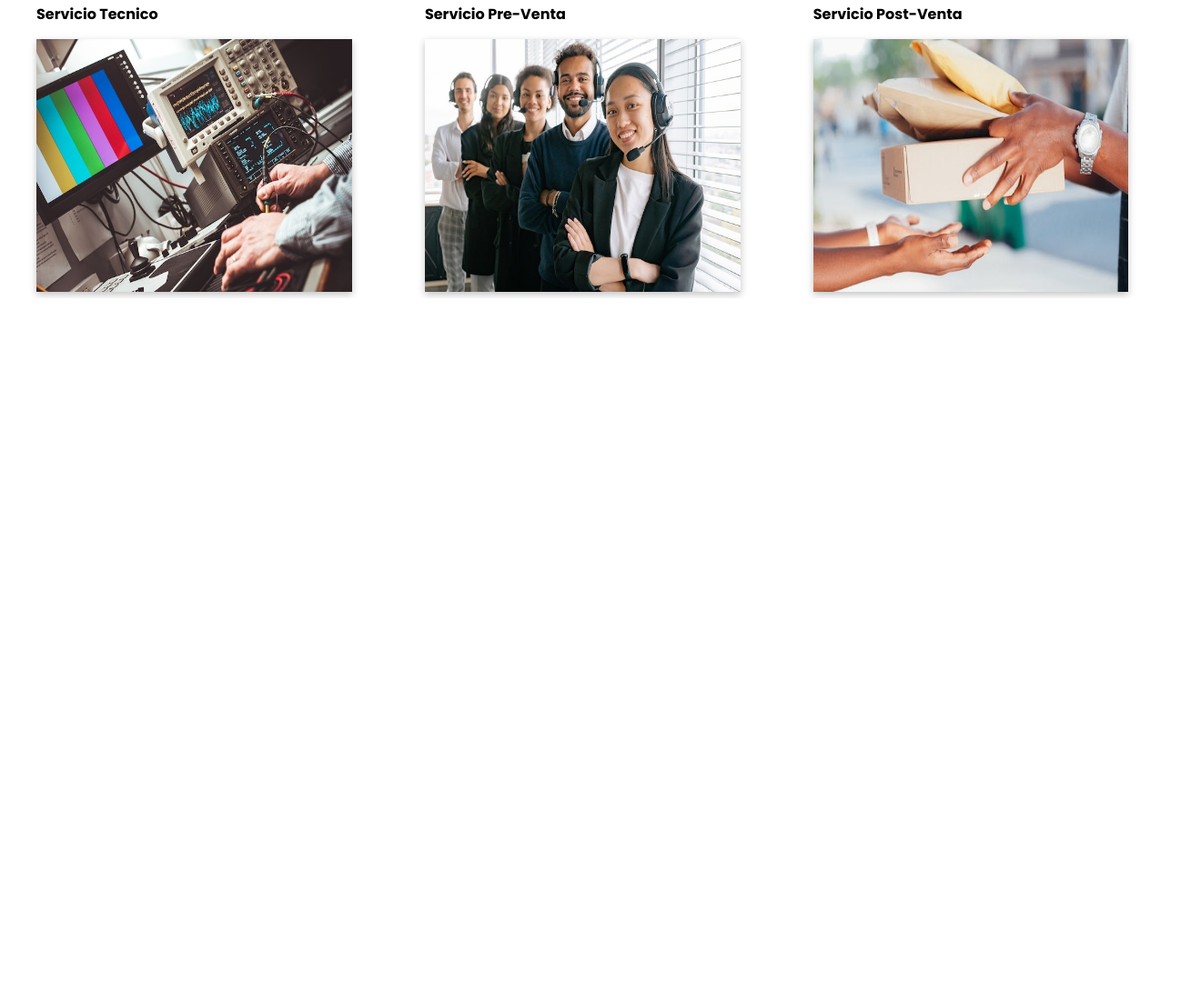
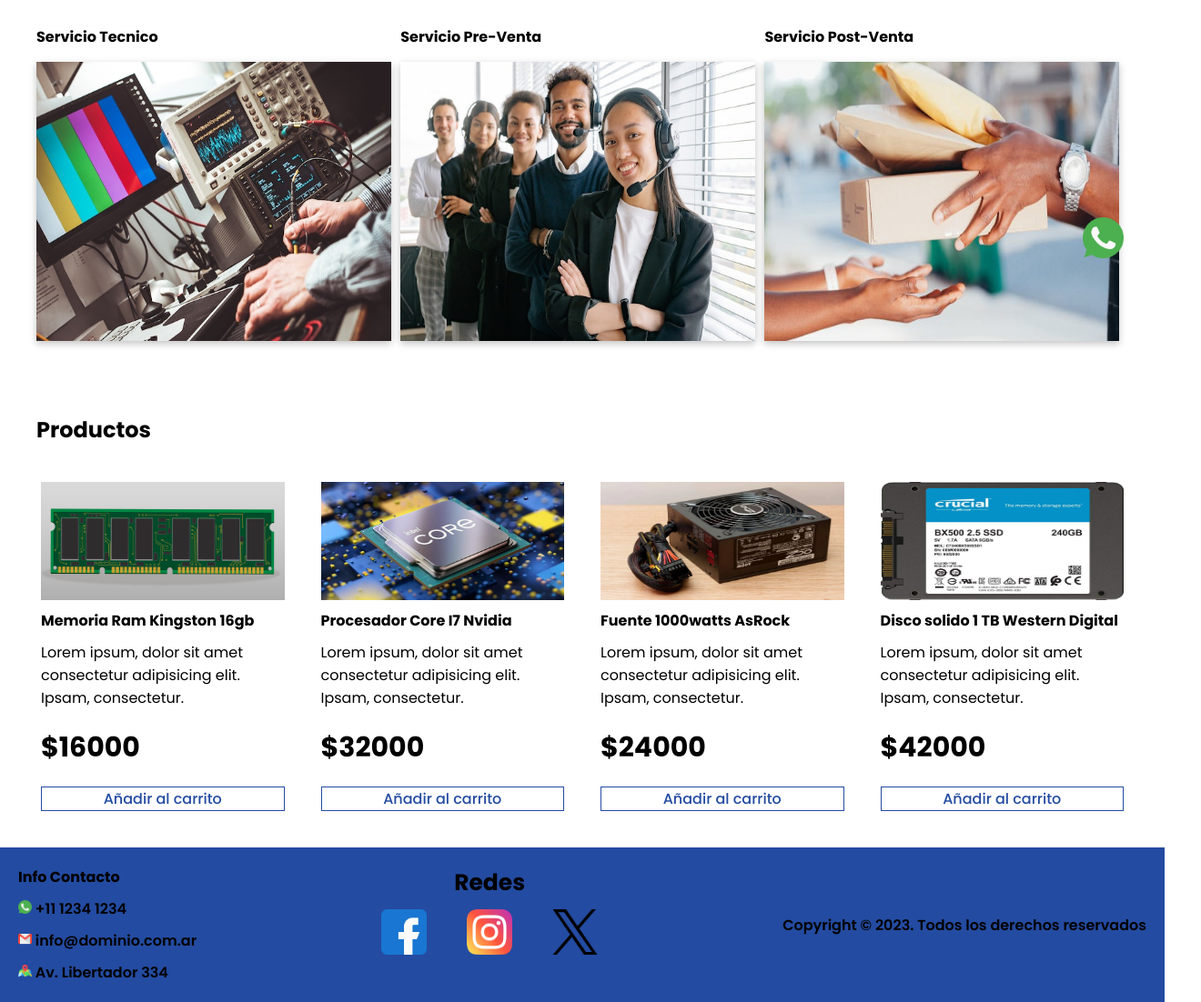
Before and after one commit to AlanSan1995/practica-ServicioTecnico, a plain HTML site: page index.html in a window 1280 px wide. Shown: the part 479-1581 px from the top of the page at 91% size, 1320 px wide, since content can reach past the window. Before the commit the page ends 807 px from the top, so only its background shows below. Drawn offline with Linux system fonts and the light colour scheme.

Commit message:
se termino con la pagina version desktop

```diff
--- a/css/style.css
+++ b/css/style.css
@@ -32,16 +32,27 @@
 .menu > a:hover {
   font-size: 18px;
 }
+.btn-whats{
+  position: fixed;
+  right: 45px;
+  bottom: 30px;
+}
+.btn-whats > img{
+  width: 45px;
+}
 .container_nosotros {
   margin: 50px;
 }
 .contenedor_nosotros {
   display: flex;
   align-items: center;
+  justify-content: space-between;
 }
 .texto_nosotros {
+  width: 60%;
   display: flex;
   flex-direction: column;
+  justify-content: space-between;
 }
 .texto_nosotros > h2 {
   color: #234ba1;
@@ -62,7 +73,6 @@
   font-size: 17px;
 }
 .seccion_servicios {
-  width: 100%;
   margin: 0 40px;
 }
 .contenedor_servicios {
@@ -72,14 +82,93 @@
   padding-bottom: 15px;
 }
 .servicio > img {
-  width: calc(100% - 80px);
+  width: calc(100% - 10px);
   height: 100%;
   box-shadow: rgba(0, 0, 0, 0.24) 0px 3px 8px;
   cursor: pointer;
 }
 .seccion-productos {
-  display: none;
+  display: flex;
+  margin-top: 120px;
 }
-footer{
-  display: none;
+.producto {
+  margin: 20px;
 }
+.container > h2 {
+  margin-left: 40px;
+}
+.contenedor_productos {
+  display: flex;
+  margin: 20px 25px;
+}
+.producto{
+  display: flex;
+  flex-direction: column;
+}
+.producto > img {
+  height: 130px;
+}
+.producto > div {
+  display: flex;
+  flex-direction: column;
+}
+.producto > div > h4 {
+  font-size: 16px;
+  margin: 10px 0;
+}
+.producto > div > p {
+  font-weight: 400;
+}
+.producto > div > span {
+  font-size: 30px ;
+  font-weight: 700;
+  margin: 20px 0;
+}
+.producto > div > a {
+  text-decoration: none;
+  font-weight: 500;
+  color: #234ba1;
+  border: 1px solid #234ba1;
+  text-align: center;
+}
+.section_footer {
+  background-color: #234ba1;
+  display: flex;
+  justify-content: space-between;
+  padding: 20px;
+}
+.info_container{
+  display: flex;
+  flex-direction: column;
+  gap: 10px;
+
+}
+.info_container > a {
+  text-decoration: none;
+  font-weight: 600;
+  color: black;
+}
+.info_container > a > img {
+  width: 15px;
+}
+.redes_container{
+  display: flex;
+  flex-direction: column;
+}
+.redes_container > h4{
+  display: flex;
+  justify-content: center;
+  font-size: 25px;
+  margin-bottom: 10px;
+}
+.redes > a{
+  margin: 20px;
+}
+.redes > a > img{
+  width: 50px;
+}
+.copy_section{
+  display: flex;
+  align-items: center;
+  font-weight: 600;
+}
--- a/index.html
+++ b/index.html
@@ -25,15 +25,17 @@
         <div class="contenedor_menu">
           <nav class="menu">
             <a class="menu-enlace" href="#">Home</a>
-            <a class="menu-enlace" href="#">Nosotros</a>
-            <a class="menu-enlace" href="#"> Servicios</a>
-            <a class="menu-enlace" href="#"> Productos</a>
+            <a class="menu-enlace" href="#nosotros">Nosotros</a>
+            <a class="menu-enlace" href="#servicios"> Servicios</a>
+            <a class="menu-enlace" href="#productos"> Productos</a>
           </nav>
         </div>
       </div>
     </header>
 
-    <section class="seccion_nosotros">
+    <section id="nosotros" class="seccion_nosotros">
+      <a href="" class="btn-whats"><img src="./img/iconosRedes/whatsapp.png" alt=""></a>
+
       <div class="container_nosotros">
         <div class="contenedor_nosotros">
           <div class="texto_nosotros">
@@ -64,7 +66,7 @@
     </section>
 
     <main>
-      <section class="seccion_servicios">
+      <section id="servicios" class="seccion_servicios">
         <div>
           <div class="contenedor_servicios">
             <div class="servicio">
@@ -91,10 +93,10 @@
         </div>
       </section>
 
-      <section class="seccion-productos">
+      <section id="productos" class="seccion-productos">
         <div class="container">
           <h2>Productos</h2>
-          <div class="contenedor-productos">
+          <div class="contenedor_productos">
             <div class="producto">
               <img src="./img/Memoria-RAM-1.png" alt="" />
               <div>
@@ -152,48 +154,26 @@
     </main>
 
     <footer>
-      <div class="container">
-        <div>
+      <div class="section_footer">
+        <div class="info_container">
           <h4>Info Contacto</h4>
-          <ul>
-            <li><i class="fa-solid fa-square-phone"></i> +11 1234 1234</li>
-            <li><i class="fa-solid fa-envelope"></i> info@dominio.com.ar</li>
-            <li>
-              <i class="fa-solid fa-map-location-dot"></i> Av. Libertador 334
-            </li>
-          </ul>
+            <a href=""><img src="./img/iconosRedes/whatsapp.png" alt=""> +11 1234 1234</a>
+            <a href=""><img src="./img/iconosRedes/gmail.png" alt=""> info@dominio.com.ar</a>
+            <a href=""><img src="./img/iconosRedes/mapa.png" alt=""> Av. Libertador 334</a>
         </div>
-
-        <div>
+        <div class="redes_container">
+          <h4>Redes</h4>
+          <div class="redes">
+            <a href=""><img src="./img/iconosRedes/facebook.png" alt=""></a>
+            <a href=""><img src="./img/iconosRedes/instagram.png" alt=""></a>
+            <a href=""><img src="./img/iconosRedes/x.png" alt=""></a>
+          </div>
+        </div>
+        <div class="copy_section">
           <p>Copyright © 2023. Todos los derechos reservados</p>
         </div>
+      </div>
 
-        <div>
-          <h4>Redes</h4>
-          <ul>
-            <li>
-              <a href="" target="_blank"
-                ><i class="fa-brands fa-linkedin"></i
-              ></a>
-            </li>
-            <li>
-              <a href="https://www.facebook.com" target="_blank"
-                ><i class="fa-brands fa-square-facebook"></i
-              ></a>
-            </li>
-            <li>
-              <a href="" target="_blank"
-                ><i class="fa-brands fa-twitter"></i
-              ></a>
-            </li>
-            <li>
-              <a href="" target="_blank"
-                ><i class="fa-brands fa-instagram"></i
-              ></a>
-            </li>
-          </ul>
-        </div>
-      </div>
     </footer>
   </body>
 </html>
```
Also changed, not shown: img/iconosRedes/facebook.png (added), img/iconosRedes/gmail.png (added), img/iconosRedes/instagram.png (added), img/iconosRedes/mapa.png (added), img/iconosRedes/whatsapp.png (added), img/iconosRedes/x.png (added), img/pexels-fauxels-3183197.jpg (deleted), img/pexels-tima-miroshnichenko-5453837.jpg (deleted), img/slider-1.jpg (renamed from img/pexels-pixabay-257886.jpg), img/slider-2.jpg (renamed from img/Servicio-tecnico-PC.jpg).
